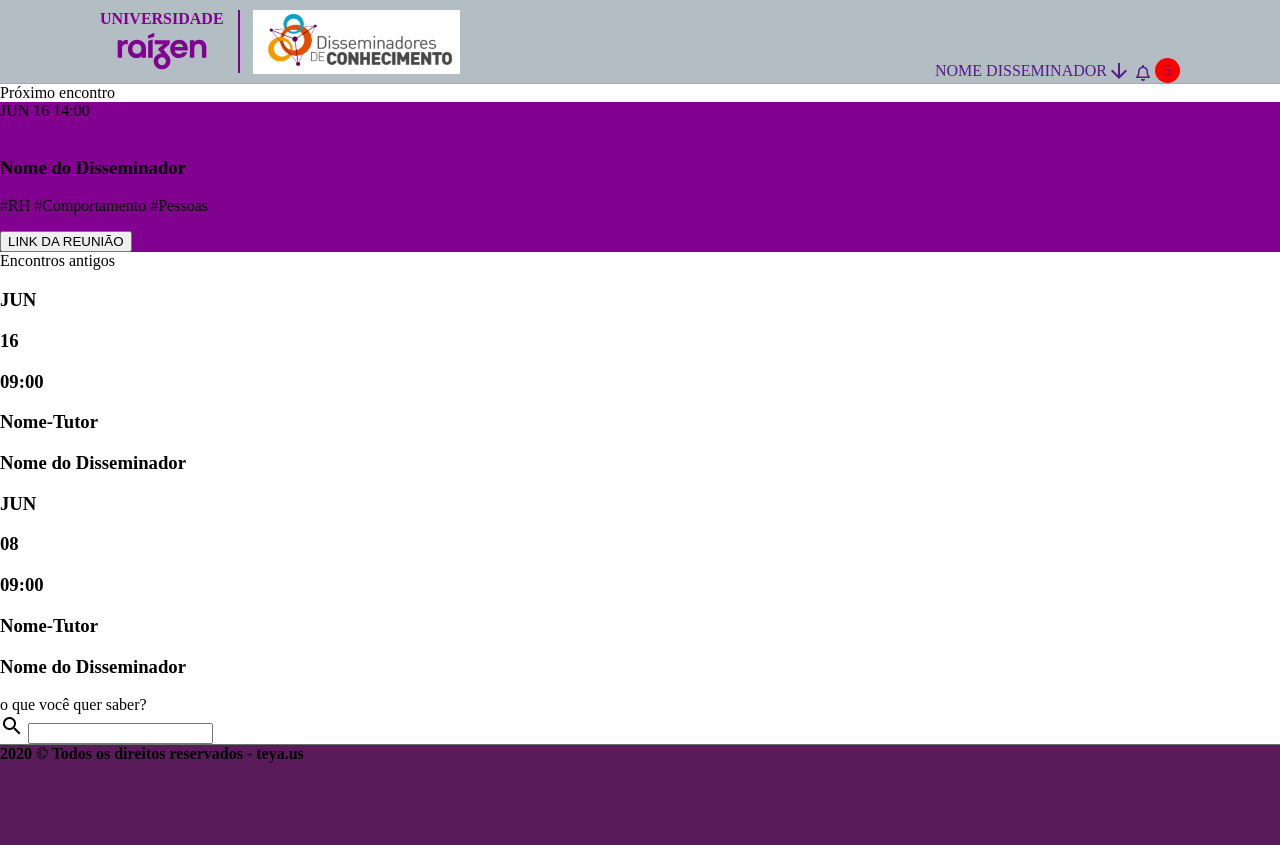
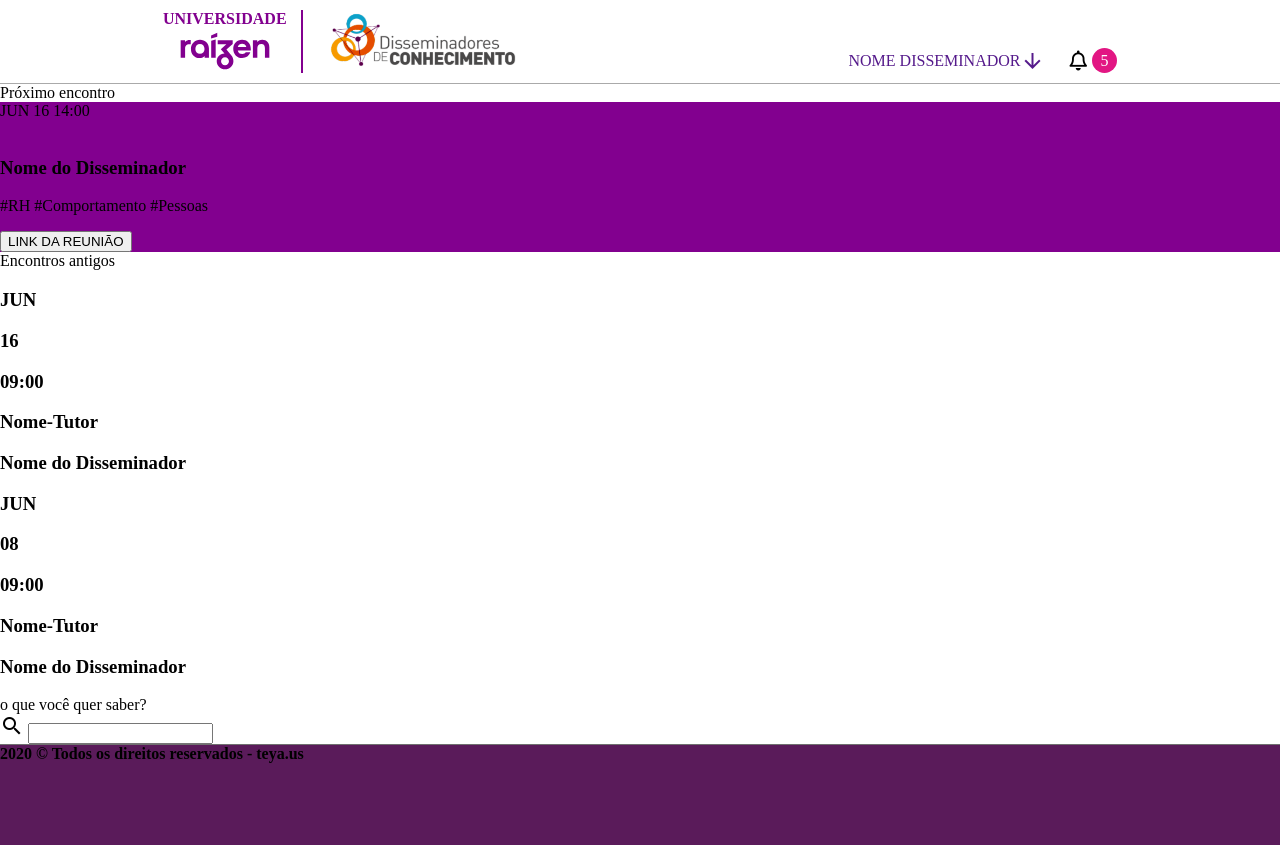
Before and after one commit to cesarsouzad/testeAllyCode, a plain HTML site: page index.html in a window 1280 px wide. Drawn offline with Linux system fonts and the light colour scheme; a web font is replaced by a local one.

Commit message:
inicialização css ajustes iniciais

```diff
--- a/index.html
+++ b/index.html
@@ -23,9 +23,9 @@
         <div class="headerdv2">
             <nav>
                 <a href="" class="nam-arrow">NOME DISSEMINADOR <i class="material-icons">arrow_downward</i></a>
-                <a href="" class="sino"><i class='far fa-bell'></i></a>
+                <span class="sino"><i class='far fa-bell'></i></span>
                 <div class="numNotify">
-                    <a href="" class="not-ball">5</a>
+                    <span class="not-ball">5</span>
                 </div>
             </nav>
         </div>
--- a/style.css
+++ b/style.css
@@ -8,13 +8,12 @@ html, body{
 }
 @import url(//db.onlinewebfonts.com/c/5fd82f3bb8dcfc3ce611fab541b92241?family=DIN+Pro+Medium);
 header{
-    background-color: #b2bec3;
+    background-color: #ffffff;
     top: 0px;
     margin: 0;
     border-bottom: 1px solid #aaaaaa;
     display: flex;
     justify-content: space-between;
-    padding: 0px 100px 0px 100px;
 }
 h1 {
     color: #82008f;
@@ -32,16 +31,21 @@ img.diss-logo {
     flex-direction: row;
     display: flex;
     align-items: center;
+    margin: auto;
 }
 .headerdv2 {
-    display: flex;
+    display: inline-flex;
+    align-items: flex-end;
+    margin: auto;
+    margin-bottom: 10px;
 }
 nav{
     display: flex;
     align-items: flex-end;
 }
 .sino{
-    padding: 0px 5px;
+    padding: 0px 5px 0px 25px;
+    font-size: 20px;
 }
 .top1{
     flex-direction: column;
@@ -57,7 +61,7 @@ a{
 
 }
 .numNotify {
-    background-color: red;
+    background-color: #E21683;
     color: #fff;
     border-radius: 50%;
     width: 25px;
```
